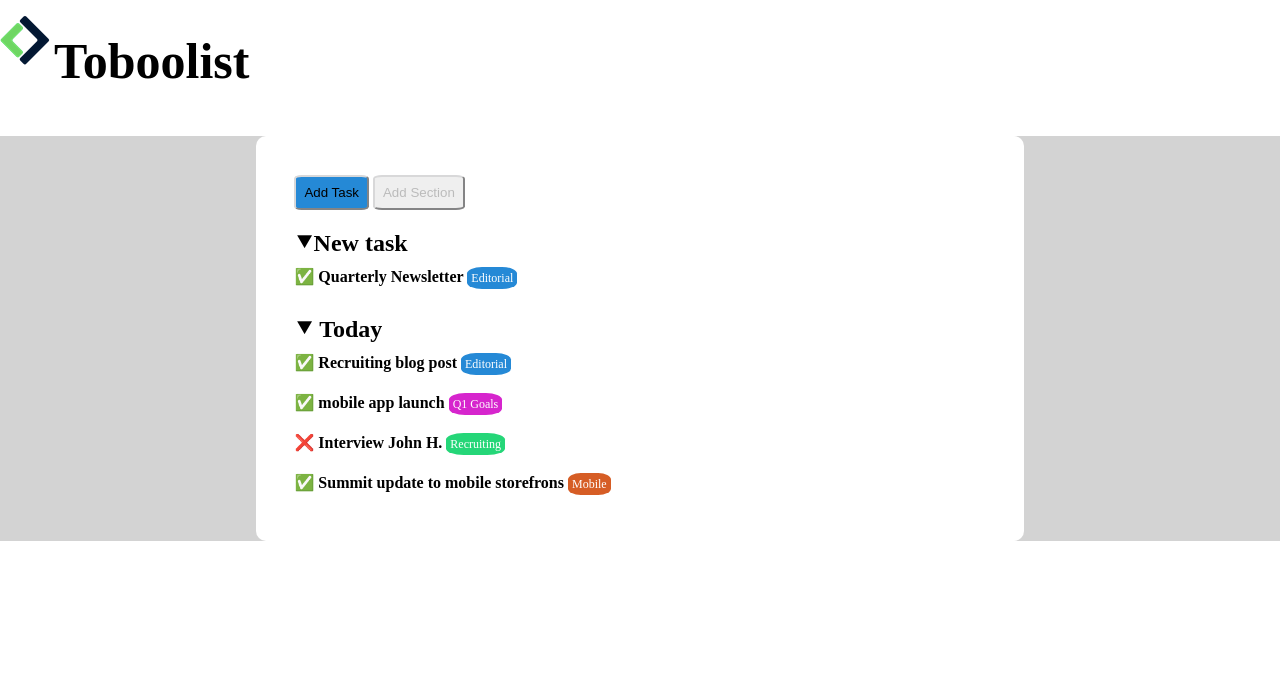
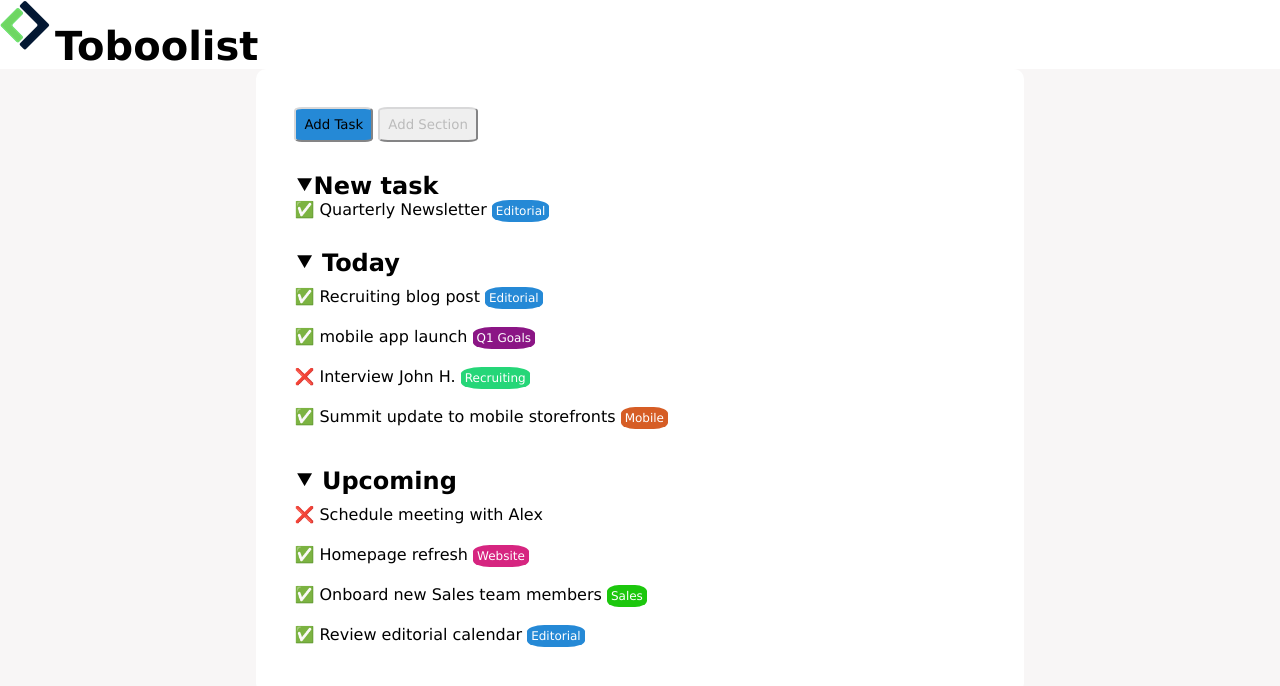
Before and after one commit to Shamble94/html-css-toboolist, a plain HTML site: page index.html in a window 1280 px wide. Drawn offline with Linux system fonts and the light colour scheme.

Commit message:
Added last section in index.html

```diff
--- a/css/style.css
+++ b/css/style.css
@@ -2,18 +2,35 @@
     padding: 0px;
     margin: 0px;
     box-sizing: border-box;
+    font-family:Verdana, Geneva, Tahoma, sans-serif;
 }
+
+#container{
+    max-width: 900px;
+    background-color: rgb(255, 255, 255);
+    padding: 3%;
+    border-radius: 10px;
+    margin-left: 20%;
+    margin-right: 20%;
+    border-color: rgb(255, 127, 174);
+}
+
+.sfondo
+{
+    background-color: rgb(248, 246, 246);
+}
+
 .logo{
-    vertical-align: middle;
-    line-height: 120px;
+   margin-top: auto;
+   margin-right: auto;
 }
 
 
 .titolo{
     vertical-align:middle;
     display: inline-block;
-    font-size: 50px;
-    text-align: center;
+    font-size: 40px;
+    margin-bottom: auto;
 }
 .task{
 
@@ -31,9 +48,7 @@
 .addsection{
     color: rgb(187, 187, 187)
 }
-.sfondo
-{
-    background-color: lightgrey;
+
 }
 .newtask{
     margin-top: 20px;
@@ -49,17 +64,17 @@
     font-size: 12px;
 
 }
-.today{
+h2{
     margin-top: 30px;
 }
 
-.sezione3{
+.altezzatesto{
     line-height: 2.5;
 }
 
 .q1goals{
     border-radius:30%;
-    background-color: rgb(214, 37, 205);
+    background-color: rgb(139, 21, 133);
     padding: 4px;
     border-color: rgb(216, 216, 217);
     color: #fff;
@@ -85,18 +100,21 @@
     text-align: center;
     font-size: 12px;
 }
-
-
-
-
-
-#container{
-    max-width: 800px;
-    background-color: rgb(255, 255, 255);
-    padding: 3%;
-    border-radius: 10px;
-    margin-top: 15px;
-    margin-left: 20%;
-    margin-right: 20%;
-    border-color: rgb(255, 127, 174);
+.website{
+    border-radius:30%;
+    background-color: rgb(214, 37, 128);
+    padding: 4px;
+    border-color: rgb(216, 216, 217);
+    color: #fff;
+    text-align: center;
+    font-size: 12px;
 }
+.sales{
+    border-radius:30%;
+    background-color: rgb(28, 199, 13);
+    padding: 4px;
+    border-color: rgb(216, 216, 217);
+    color: #fff;
+    text-align: center;
+    font-size: 12px;
+}
--- a/index.html
+++ b/index.html
@@ -37,33 +37,53 @@
 
             <section>
                 <h2 class="newtask">&#11206;New task</h2>
-                <span>&#9989; <strong>Quarterly Newsletter </strong>
+                <span>&#9989; Quarterly Newsletter
                 </span><span class="editorial">Editorial</span>
 
             </section>
             <!-- Section 3 -->
             <section>
-                <h2 class="today"> &#11206; Today</h2>
+            <h2> &#11206; Today</h2>
 
-            <div class="sezione3">
-                <div>&#9989; <strong>Recruiting blog post </strong>
+            <div class="altezzatesto">
+                <div>&#9989; Recruiting blog post
                 </span><span class="editorial">Editorial</span></div>
 
                 <div>
-                <span>&#9989; <strong>mobile app launch </strong>
+                <span>&#9989; mobile app launch
                 </span><span class="q1goals">Q1 Goals</span>
                 </div>
 
                 <div>
-                <span>&#10060; <strong>Interview John H. </strong>
+                <span>&#10060; Interview John H.
                 </span><span class="recruiting">Recruiting</span>
                 </div>
 
                 <div>
-                <span>&#9989; <strong>Summit update to mobile storefrons </strong>
+                <span>&#9989; Summit update to mobile storefronts
                 </span><span class="mobile">Mobile</span>
                 </div>
             </div>
+            </section>
+            <!-- Section 4 -->
+            <section>
+                <h2>&#11206; Upcoming</h2>
+
+                <div class="altezzatesto">
+
+                    <div>&#10060; Schedule meeting with Alex
+                    </div>
+
+                    <div>&#9989; Homepage refresh
+                    </span><span class="website">Website</span></div>
+
+                    <div>&#9989; Onboard new Sales team members
+                    </span><span class="sales">Sales</span></div>
+
+                    <div>&#9989; Review editorial calendar
+                    </span><span class="editorial">Editorial</span></div>
+
+                </div>
 
             </section>
 
```
